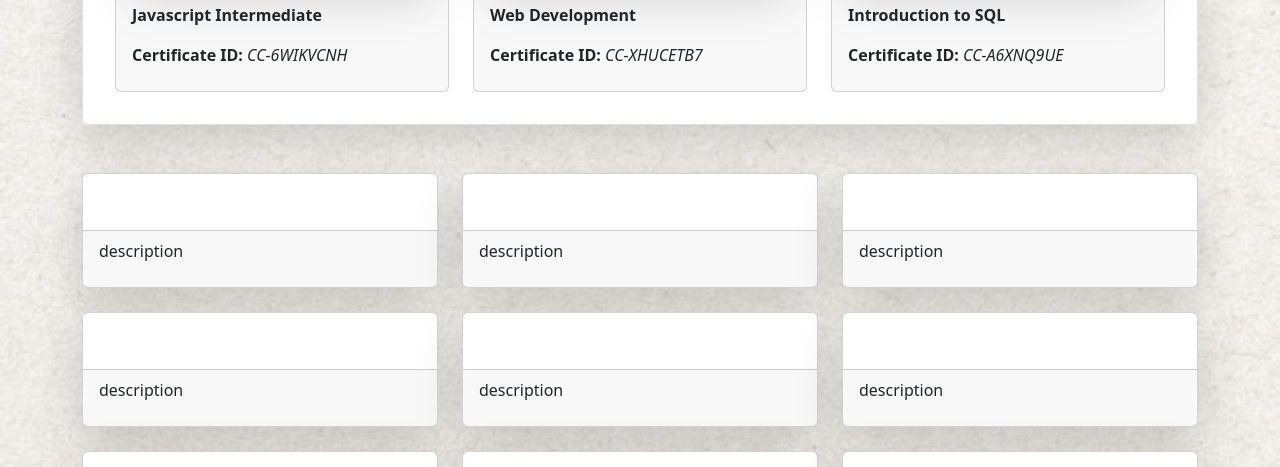
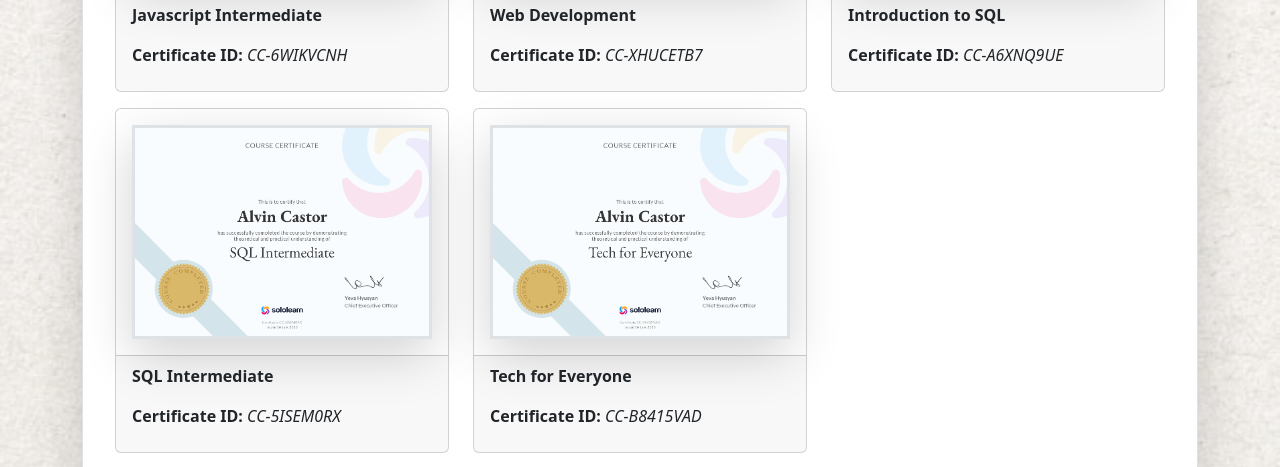
Before and after one commit to akosialbean/akosialbean.github.io, a website: page index.html in a window 1280 px wide. Both pictures are taken after a click on the button "Certifications". Shown: the part 1775-2242 px from the top of the page. Drawn offline with nearby package versions, Linux system fonts and the light colour scheme.

Commit message:
Add certifications Intermediate SQL and Tech for Everyone

```diff
--- a/index.html
+++ b/index.html
@@ -54,7 +54,7 @@
                                     <div class="custom-animation"></div>
                                 </div>
                                 <h1 class="display-4 text-secondary">Hi, my name is <strong class="custom-animation-text c-font c-font-name">Alvin</strong></h1>
-                                <p class="lead text-secondary c-font2">"Unleashing the Power of the Web, One Line of Code at a Time!"</p>
+                                <p class="text-secondary c-font2">"Unleashing the Power of the Web, One Line of Code at a Time!"</p>
                                 <a href="#projects" class="btn btn-primary btn-secondary viewProject">View My Work</a>
                             </div>
                         </div>
@@ -178,6 +178,32 @@
                                                 <div class="card-footer">
                                                     <p><strong>Introduction to SQL</strong></p>
                                                     <p><strong>Certificate ID:</strong> <em>CC-A6XNQ9UE</em></p>
+                                                </div>
+                                            </div>
+                                        </div>
+                                        <div class="col-sm-12 col-md-6 col-lg-4 mb-3">
+                                            <div class="card">
+                                                <div class="card-body">
+                                                    <a href="https://www.sololearn.com/certificates/CC-5ISEM0RX">
+                                                        <img src="./img/certSqlIntermediate.png" alt="Web Development Certification" class="img-rounded img-fluid border border-3 shadow-lg">
+                                                    </a>
+                                                </div>
+                                                <div class="card-footer">
+                                                    <p><strong>SQL Intermediate</strong></p>
+                                                    <p><strong>Certificate ID:</strong> <em>CC-5ISEM0RX</em></p>
+                                                </div>
+                                            </div>
+                                        </div>
+                                        <div class="col-sm-12 col-md-6 col-lg-4 mb-3">
+                                            <div class="card">
+                                                <div class="card-body">
+                                                    <a href="https://www.sololearn.com/certificates/CC-B8415VAD">
+                                                        <img src="./img/certTechForEveryone.png" alt="Web Development Certification" class="img-rounded img-fluid border border-3 shadow-lg">
+                                                    </a>
+                                                </div>
+                                                <div class="card-footer">
+                                                    <p><strong>Tech for Everyone</strong></p>
+                                                    <p><strong>Certificate ID:</strong> <em>CC-B8415VAD</em></p>
                                                 </div>
                                             </div>
                                         </div>
```
Also changed, not shown: img/certSqlIntermediate.png (added), img/certTechForEveryone.png (added).
